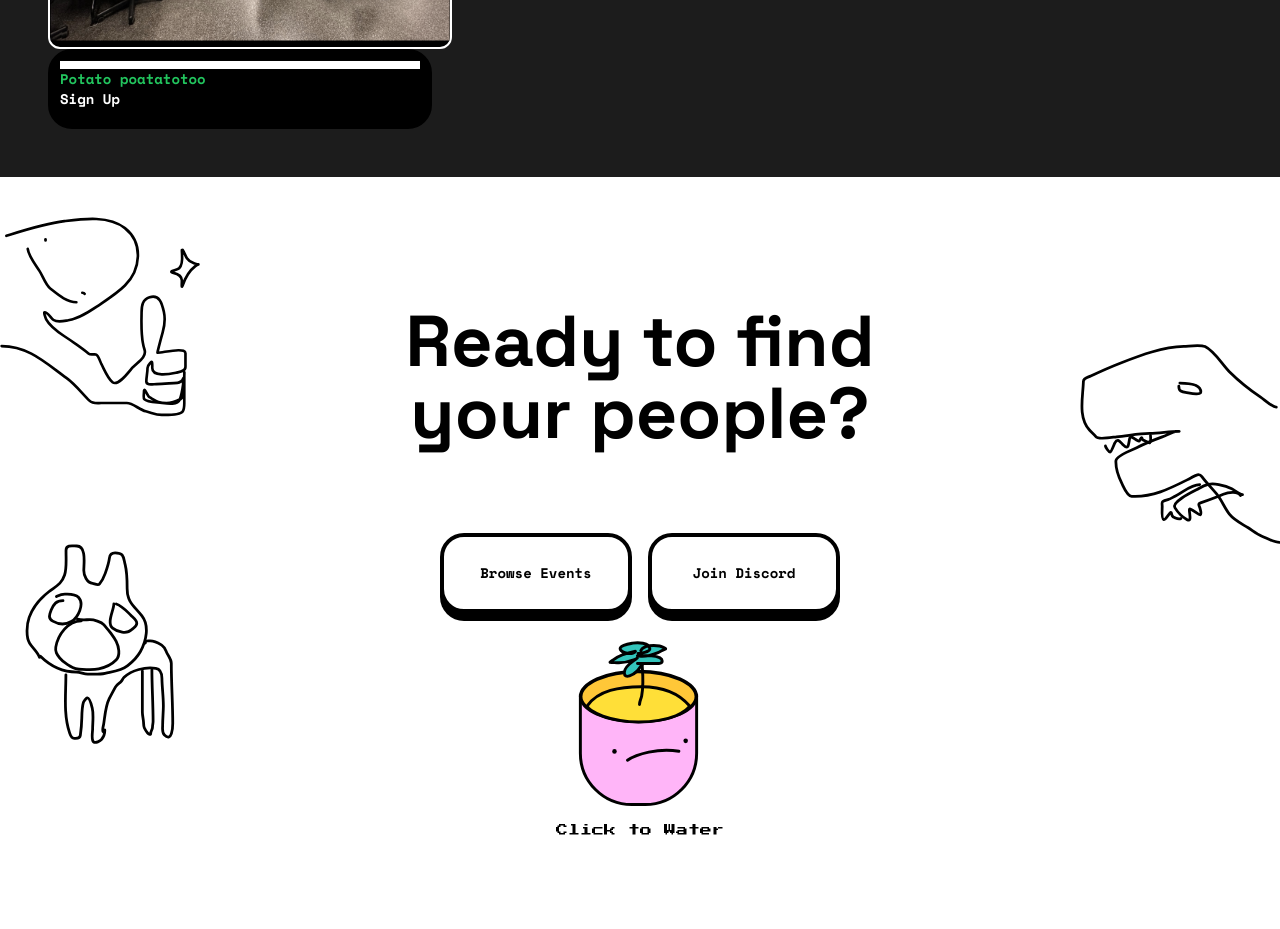
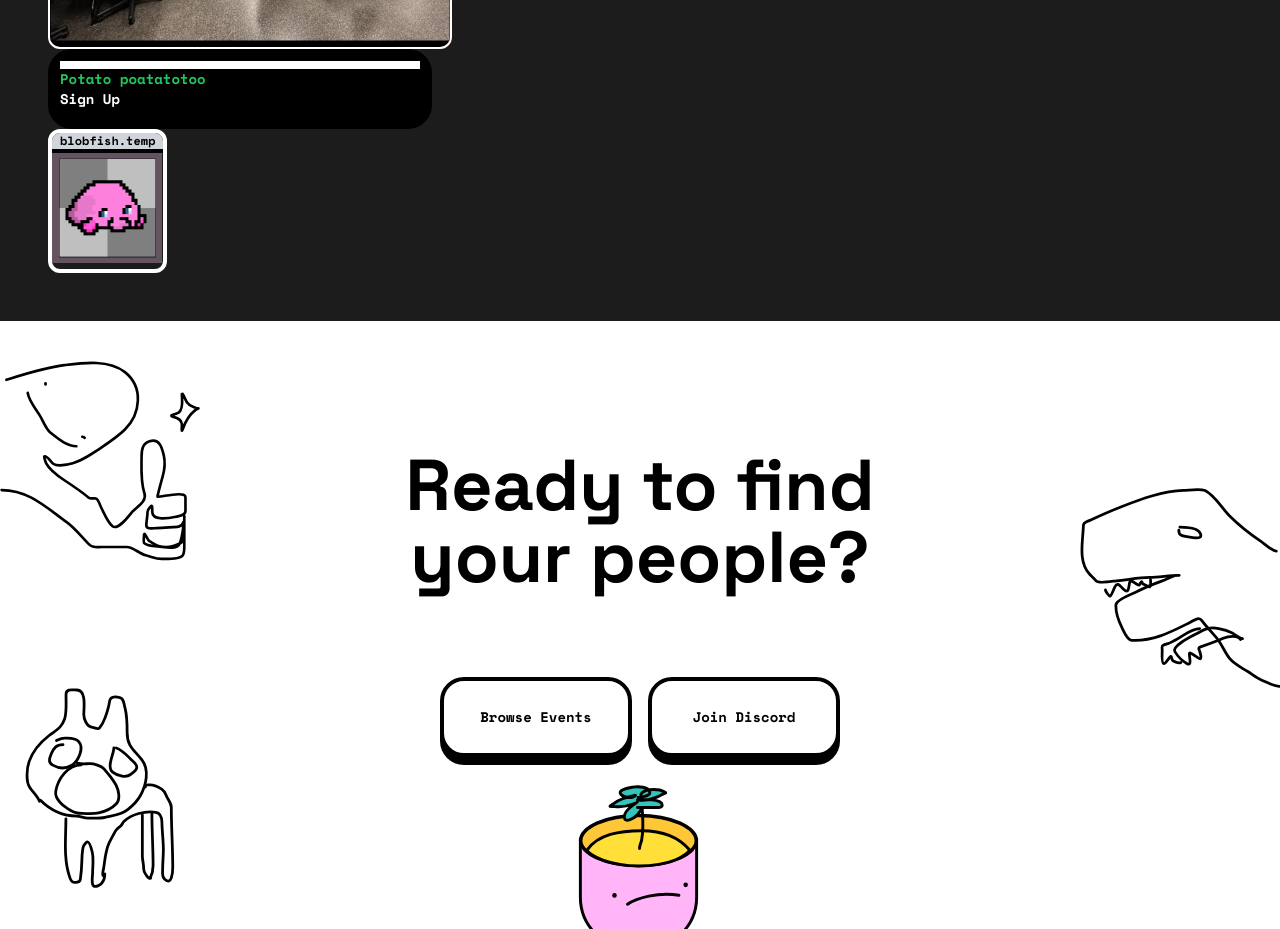
Before and after one commit to purduehackers/site, a Next.js app: page / in a window 1280 px wide. Shown: the part 2960-3889 px from the top of the page. Built offline with nearby package versions, Linux system fonts and the light colour scheme.

Commit message:
test img

```diff
--- a/components/hack-night.tsx
+++ b/components/hack-night.tsx
@@ -52,7 +52,7 @@ const HackNight = () => (
       </Draggable>
       <Draggable>
         <div className="border-solid border-white border-2 cursor-pointer
-            w-2/5 h-64 rounded-xl font-bold font-mono bg-black">
+            w-2/5 h-64 rounded-xl font-bold font-mono bg-black z-5">
           <div className="w-full bg-gray-300 rounded-t-lg px-2
               border-black border-solid border-b-4 flex justify-between items-center">
             <div><FontAwesomeIcon icon={faWindows} size="1x" /> wackhacker@hacknight:~$</div>
@@ -99,6 +99,21 @@ const HackNight = () => (
           <div className="hack-btn text-white border-white">Sign Up</div>
         </div>
       </Draggable>
+      <Draggable>
+        <div className="w-fit h-fit border-solid border-white border-4
+            rounded-xl font-mono font-bold cursor-pointer">
+          <div className="w-full bg-gray-300 rounded-t-lg px-2 text-xs
+              border-black border-solid border-b-4 flex justify-between items-center">
+            <div>blobfish.temp</div>
+          </div>
+          <Image
+            src="/img/blob.png"
+            alt="temporary blobfiss"
+            width={110}
+            height={110}
+          />
+        </div>
+      </Draggable>
     </div>
   </div>
 )
```
Also changed, not shown: public/img/blob.png (added).
